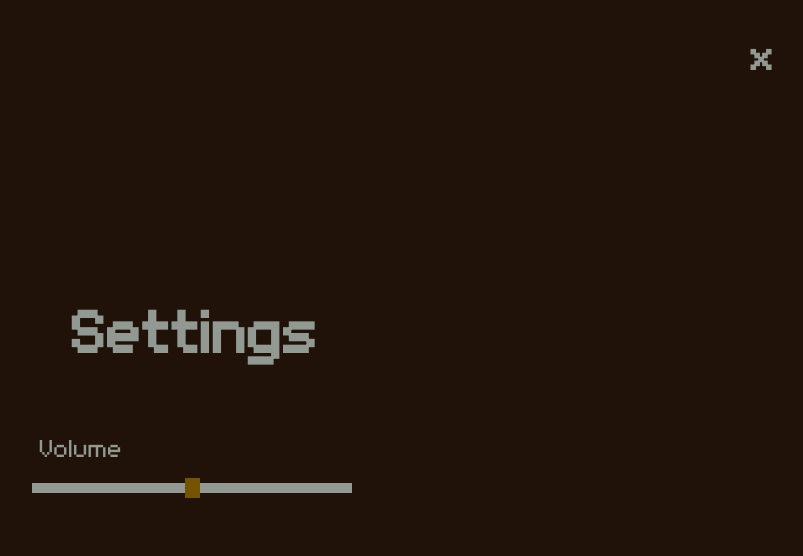
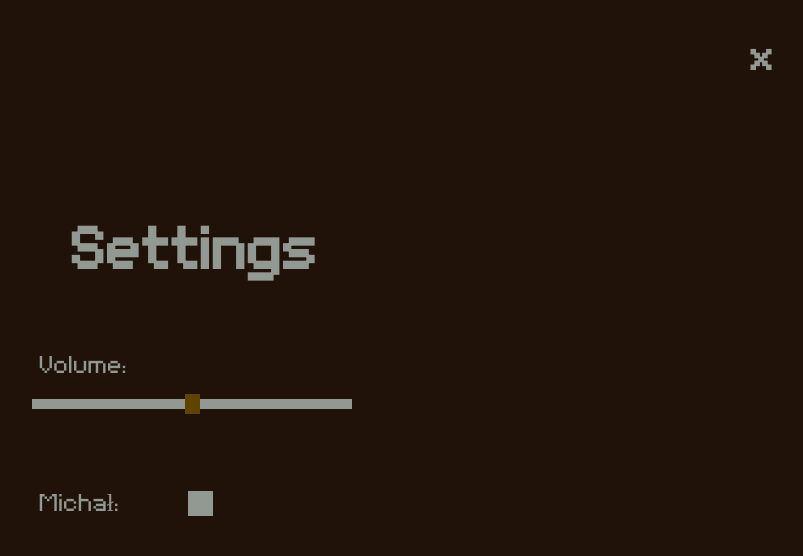
Before and after one commit to Tx270/TheLabirynth, a PHP site: page /game.html in a window 1280 px wide, after a click that opens the changed part. Shown: the top 556 px of the page, without its empty margins (448-1251 px from the left). Run offline with PHP 8.4, Linux system fonts and the light colour scheme.

Commit message:
MICHAŁŁŁŁ

```diff
--- a/assets/options.html
+++ b/assets/options.html
@@ -15,8 +15,9 @@
 <div id="settings">
   <span class="close" onclick="document.getElementById('settings').style.display = 'none';">x</span>
   <h1>Settings</h1>
-  <label for="volume">Volume</label>
+  <label for="volume">Volume:</label>
   <input type="range" id="volume" name="volume" min="0" max="1" step="0.01" oninput="setVolume(this.value)">
+  <label>Michał: <span class="container"><input type="checkbox" name="michal" id="michal" onclick="toggleMichal(this.checked)"><span class="checkmark"></span></span></label>
 </div>
 
 <div id="options">
--- a/assets/style.css
+++ b/assets/style.css
@@ -126,7 +126,7 @@ th, td {
 }
 
 .player {
-  background-image: url('player.png');
+  background-image: url('/assets/player.png');
   position: absolute;
   z-index: -10;
   opacity: 0;
@@ -266,11 +266,67 @@ input[type='range'] {
   -webkit-appearance: none !important;
   background: var(--color);
   height: 10px;
+  margin-bottom: 80px;
 }
 
 input[type='range']::-webkit-slider-thumb {
   -webkit-appearance: none !important;
-  background: #755401;
+  background: #5f4400;
   height: 20px;
   width: 15px;
 }
+
+/* w3shools checkbox */
+
+.container {
+  position: relative;
+  top: -26px;
+  left: 150px;
+  display: block;
+  cursor: pointer;
+  font-size: 22px;
+  -webkit-user-select: none;
+  -moz-user-select: none;
+  -ms-user-select: none;
+  user-select: none;
+  margin-bottom: 40px;
+}
+
+.container input {
+  position: absolute;
+  opacity: 0;
+  cursor: pointer;
+  height: 0;
+  width: 0;
+}
+
+.checkmark {
+  position: absolute;
+  top: 0;
+  left: 0;
+  height: 25px;
+  width: 25px;
+  background-color: var(--color);
+}
+
+.checkmark:after {
+  content: "";
+  position: absolute;
+  display: none;
+}
+
+.container input:checked ~ .checkmark:after {
+  display: block;
+}
+
+.container .checkmark:after {
+  left: 9px;
+  top: 5px;
+  width: 5px;
+  height: 10px;
+  border: solid #5f4400;
+  border-width: 0 3px 3px 0;
+  -webkit-transform: rotate(45deg);
+  -ms-transform: rotate(45deg);
+  transform: rotate(45deg);
+}
--- a/js/game.js
+++ b/js/game.js
@@ -1,6 +1,7 @@
 var defSubdiv = getComputedStyle(document.documentElement).getPropertyValue('--subdiv');
 var size = viewportToIntPixels(getComputedStyle(document.documentElement).getPropertyValue('--size'));
 var startTime, stop = false, maze, stage = 1, entrancePos = 3, subdiv = defSubdiv;
+const sprites = {player: 'url("/assets/player.png")', michal: 'url("/assets/michal.png")'};
 
 const player = {
   x: 0,
@@ -340,6 +341,16 @@ async function writeScore() {
   }
 }
 
+function toggleMichal(checked) {
+  try {
+    Cookies.set('sprite', checked ? 'michal' : 'player');
+    player.sprite.style.backgroundImage = checked ? sprites.michal : sprites.player;
+  }
+  catch (err) {
+    console.log('Error toggling Michal:', err);
+  }
+}
+
 // ####################################################
 
 function music() {
@@ -369,7 +380,6 @@ function toggleSound() {
     document.getElementById("volume").value = "0";
     document.getElementById("sound").src = "/assets/ui/mute.png";
   }
-
 }
 
 // ####################################################
@@ -381,6 +391,7 @@ document.addEventListener("DOMContentLoaded", () => {
       document.body.insertAdjacentHTML('afterbegin', html);
       setVolume(sfx.volume);
       document.getElementById("volume").value = sfx.volume;
+      document.getElementById("michal").checked = Cookies.get("sprite") === "michal";
       main();
     })
     .catch(error => console.error('Error loading data:', error));
@@ -389,6 +400,7 @@ document.addEventListener("DOMContentLoaded", () => {
 function main() {
   switch (file) {
     case "game":
+      player.sprite.style.backgroundImage = Cookies.get("sprite") === "michal" ? sprites.michal : sprites.player;
       preloadTextures();
       bindPlayerMovment();
       draw(true);
--- a/php/db.php
+++ b/php/db.php
@@ -1,7 +1,4 @@
 <?php
-ini_set('display_errors', 1);
-error_reporting(E_ALL);
-
 header("Content-Type: application/json");
 header("Access-Control-Allow-Origin: *");
 header("Access-Control-Allow-Methods: GET");
```
Also changed, not shown: assets/michal.png (added).
